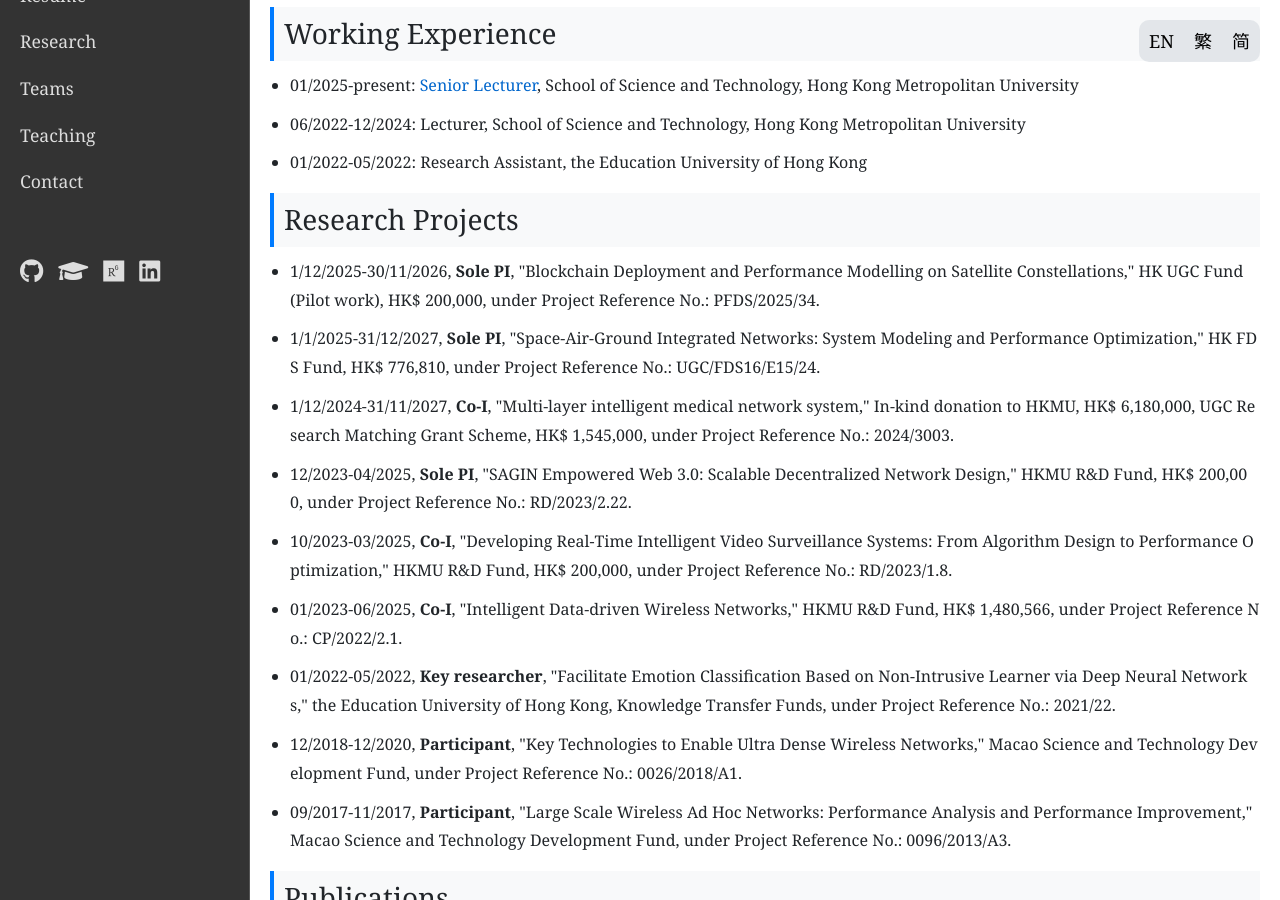
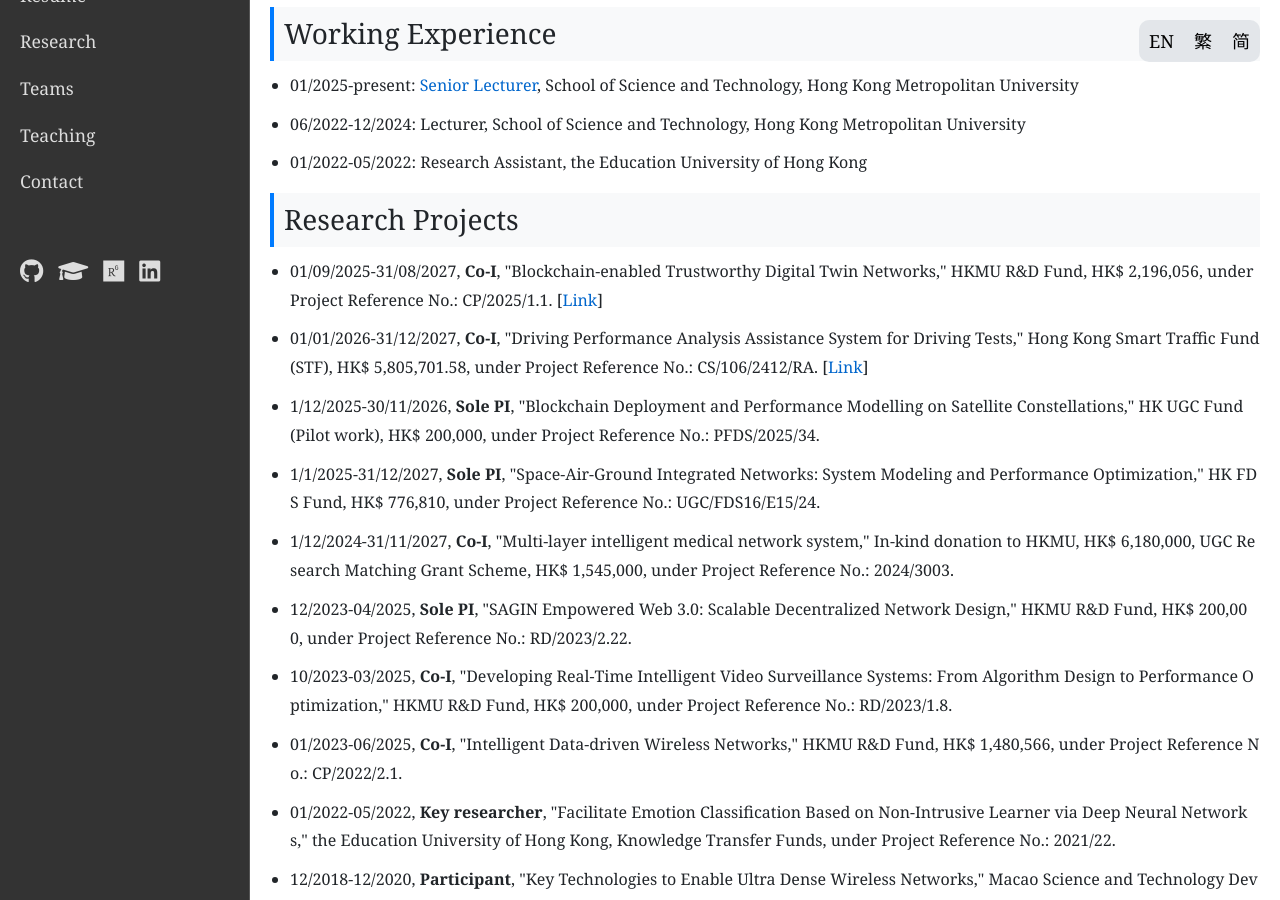
Before and after one commit to yalin-liu/yalin-liu.github.io, a Jekyll site: the page built from _pages/resume.md, in a window 1280 px wide and 900 px high, scrolled down 524 px. Built offline with Jekyll 4.4.1, drawn with Linux system fonts in a browser that asks for light colours.

Commit message:
Update resume

```diff
--- a/_pages/resume.md
+++ b/_pages/resume.md
@@ -40,6 +40,12 @@
     </ul>
     <h3 class="callout">Research Projects</h3>
     <ul>
+        <li>
+            01/09/2025-31/08/2027, <span class="highlight">Co-I</span>, "Blockchain-enabled Trustworthy Digital Twin Networks," HKMU R&D Fund, HK$ 2,196,056, under Project Reference No.: CP/2025/1.1. [<a href="https://scholars.hkmu.edu.hk/en/projects/blockchain-enabled-trustworthy-digital-twin-networks/" target="_blank">Link</a>]
+        </li>
+        <li>
+            01/01/2026-31/12/2027, <span class="highlight">Co-I</span>, "Driving Performance Analysis Assistance System for Driving Tests," Hong Kong Smart Traffic Fund (STF), HK$ 5,805,701.58, under Project Reference No.: CS/106/2412/RA. [<a href="https://stf.hkpc.org/cs-106-2412-ra/" target="_blank">Link</a>]
+        </li>
         <li>
             1/12/2025-30/11/2026, <span class="highlight">Sole PI</span>, "Blockchain Deployment and Performance Modelling on Satellite Constellations," HK UGC Fund (Pilot work), HK$ 200,000, under Project Reference No.: PFDS/2025/34.
         </li>
```
Also changed, not shown: zh-CN/resume.md (+6 -0 lines), zh-TW/resume.md (+6 -0 lines).
